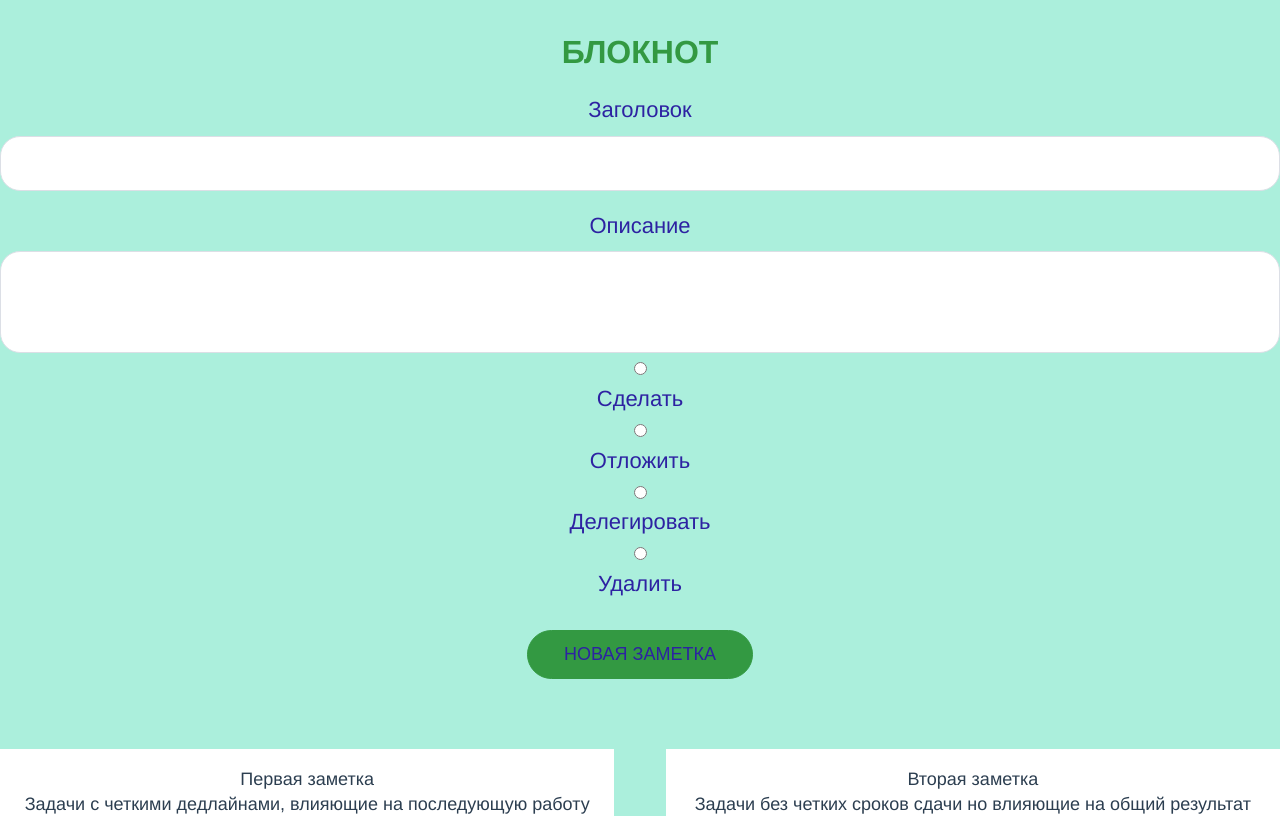
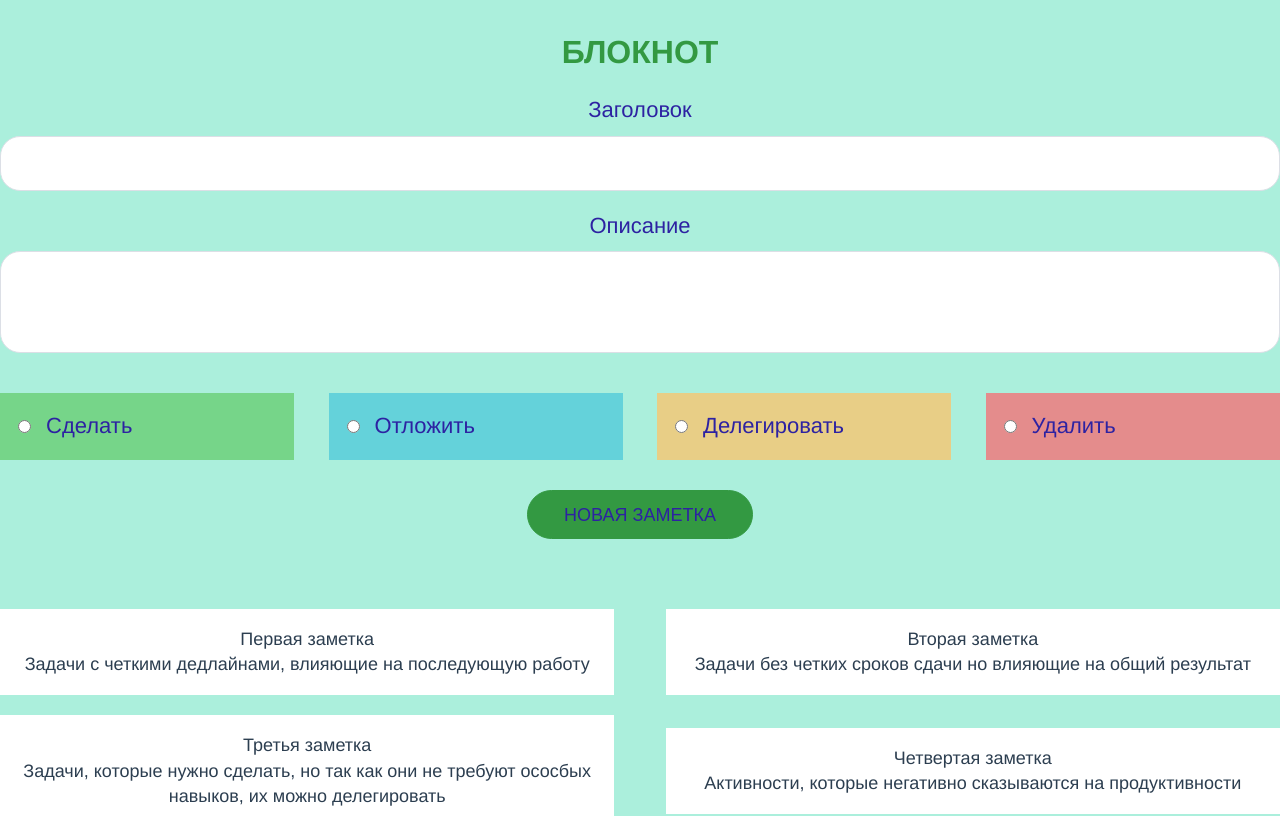
Before and after one commit to OlgaKrv/Notes, a Vue app: page / in a window 1280 px wide. Shown: the top 816 px of the page. Built offline with nearby package versions, Linux system fonts and the light colour scheme.

Commit message:
added styles for priorities

```diff
--- a/src/components/Priorities.vue
+++ b/src/components/Priorities.vue
@@ -28,12 +28,13 @@
 export default {
   data() {
     return {
-      // selectedType: {
-      //   id: 0,
-      //   title: '',
-      //   show: false,
-      //   description: '',
-      // },
+      type: 0,
+      selectedType: {
+        id: 0,
+        title: "",
+        show: false,
+        description: "",
+      },
       types: [
         {
           id: 0,
@@ -67,10 +68,61 @@ export default {
       ],
     };
   },
-  // methods: {
-  //   prioritySelection() {
-  //     this.$emit('select', this.selectedType.id)
-  //   },
-  // },
+  methods: {
+    prioritySelection() {},
+  },
 };
 </script>
+
+<style lang="scss">
+.prioritis {
+  padding-top: 40px;
+  display: flex;
+  justify-content: space-between;
+  flex-wrap: wrap;
+  flex-direction: row;
+  p {
+    font-size: 18px;
+  }
+}
+.prioritis_header {
+  display: flex;
+}
+.input_radio {
+  margin-right: 15px;
+}
+.prioritis_animated-enter-active,
+.prioritis_animated-leave-active {
+  transition: opacity 0.5s ease;
+  transition-delay: 0.5s !important;
+}
+.prioritis_animated-enter-from,
+.prioritis_animated-leave-to {
+  opacity: 0.2;
+}
+.prioritis_type {
+  width: 23%;
+  padding: 18px;
+  transition: all 0.5s cubic-bezier(0.25, 0.46, 0.45, 0.25);
+  &:hover {
+    box-shadow: 10px 30px 30px rgba(51, 153, 66, 0.3);
+    transform: translate(0, -6px);
+    transition-delay: 0s !important;
+  }
+}
+input:not(input:nth-child(2)) {
+  cursor: pointer;
+}
+.prioritis_type:nth-child(1) {
+  background-color: #76d589;
+}
+.prioritis_type:nth-child(2) {
+  background-color: #64d2da;
+}
+.prioritis_type:nth-child(3) {
+  background-color: #e8ce86;
+}
+.prioritis_type:nth-child(4) {
+  background-color: #e48c8c;
+}
+</style>
```
